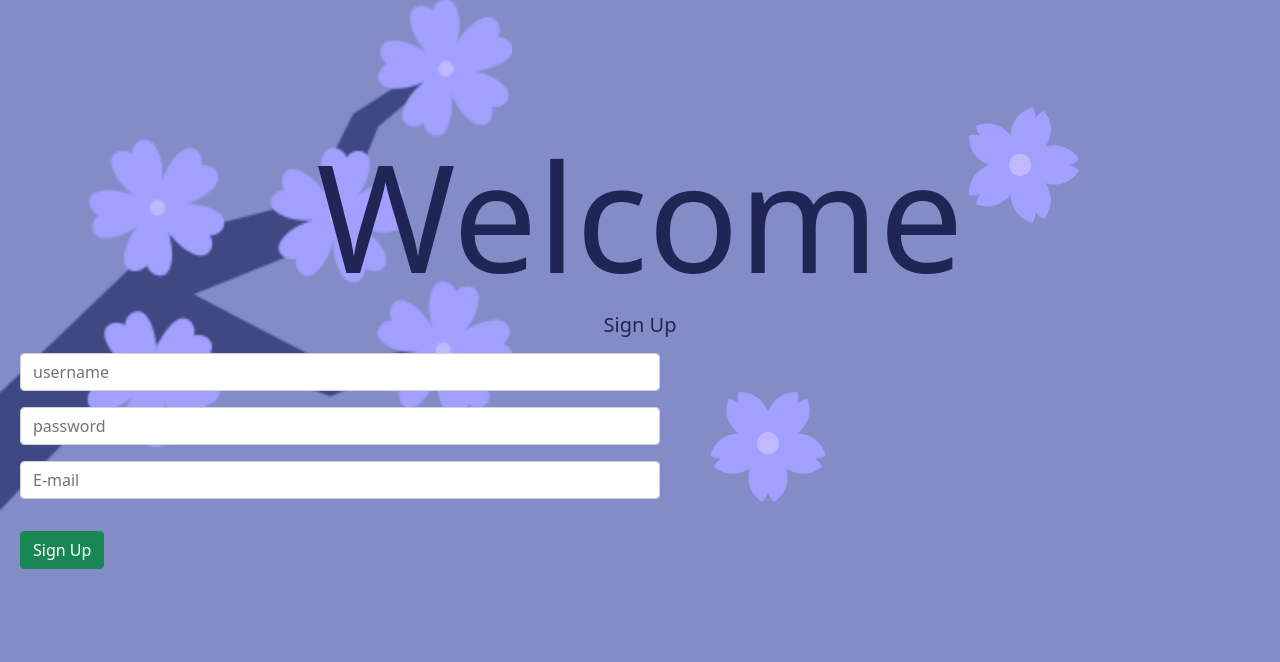
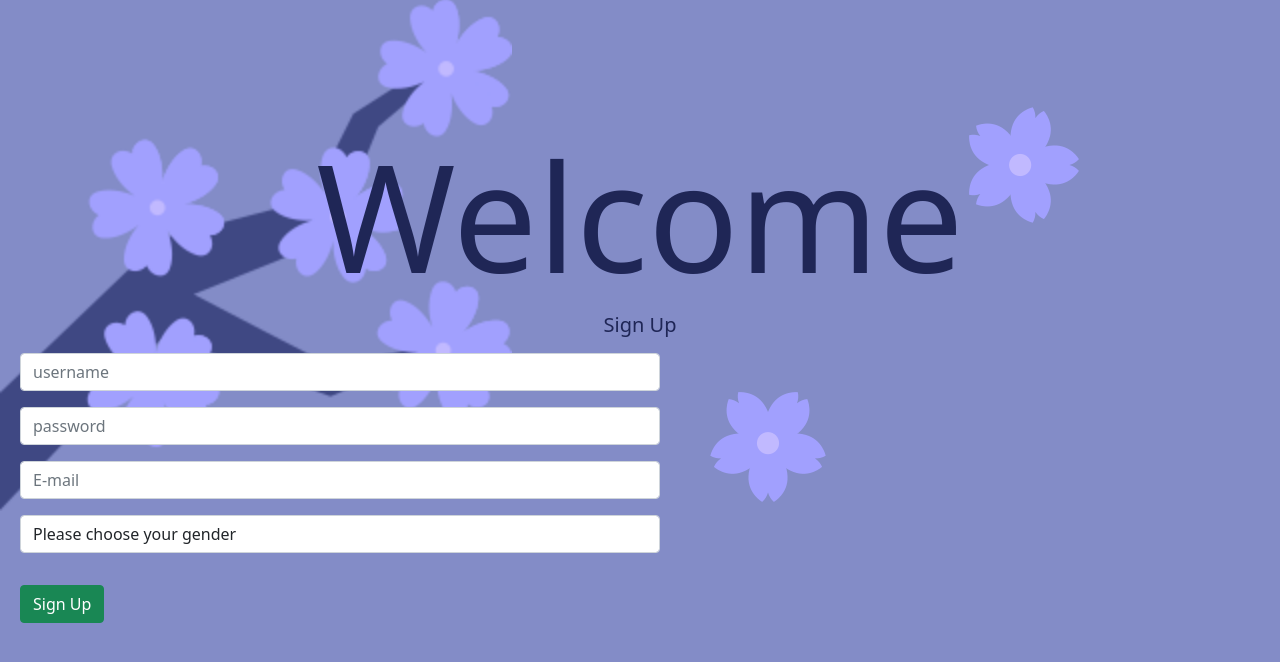
Before and after one commit to NataliaTokhadze/project-Flask, a Flask app: page /signup in a window 1280 px wide. Shown: the part 65-727 px from the top of the page. Run offline with Flask 3, Linux system fonts and the light colour scheme.

Commit message:
Update signup.html
added gender selection bar

```diff
--- a/Project Flask/templates/signup.html
+++ b/Project Flask/templates/signup.html
@@ -8,6 +8,11 @@
         <input type="text" name="username" class="form-control mb-3 mt-3" placeholder="username" required>
         <input type="password" name="password" class="form-control mb-3 mt-3" placeholder="password" required>
         <input type="email" name="email" class="form-control mb-3 mt-3" placeholder="E-mail" required>
+        <select id = "select gender" class="form-control mb-3 mt-3" required>
+            <option value="">Please choose your gender</option>
+            <option value="male">Male</option>
+            <option value="female">Female</option>
+        </select>
         <button type="submit" class="btn btn-success mt-3">Sign Up</button>
     </form>
 
```
